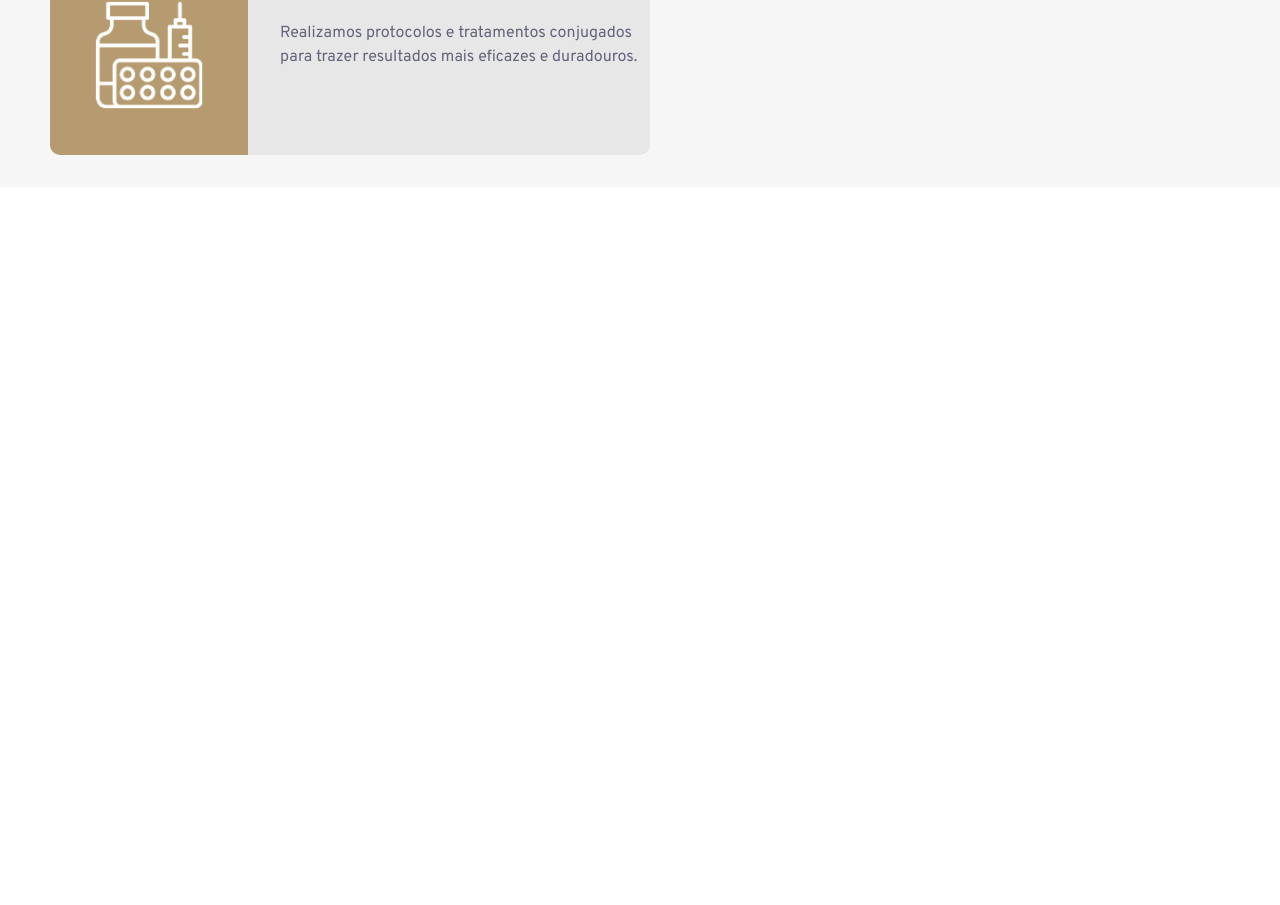
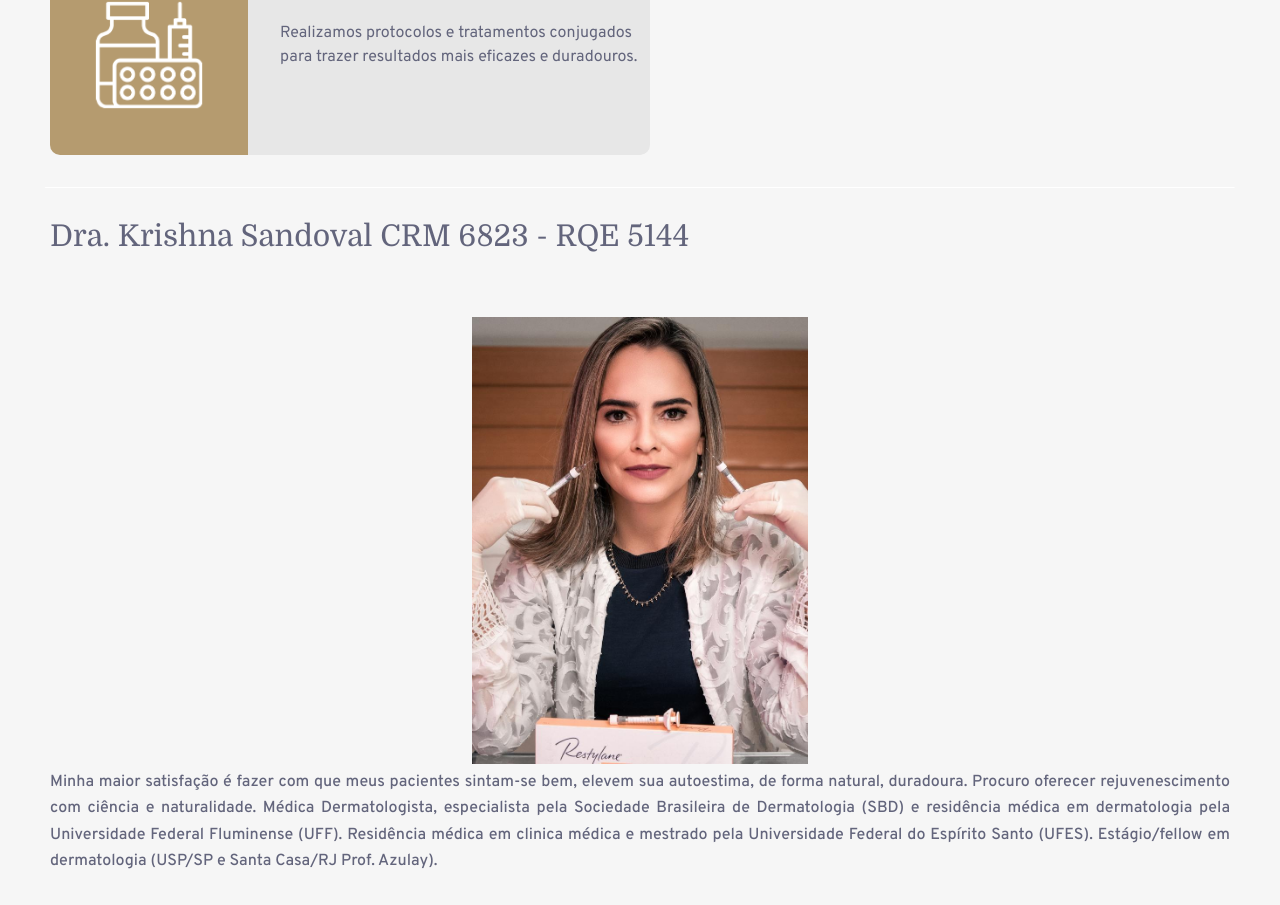
Before and after one commit to Guxxtavoww/krish, a React (Vite) app: page / in a window 1280 px wide. Shown: the part 1868-2773 px from the top of the page. Before the commit the page ends 2055 px from the top, so only its background shows below. Built offline with nearby package versions, Linux system fonts and the light colour scheme.

Commit message:
adding containers

```diff
--- a/src/components/tools/ContainerWrapper/styles.ts
+++ b/src/components/tools/ContainerWrapper/styles.ts
@@ -31,5 +31,6 @@ export const ContainerWrapperContainer = styled(motion.section)`
     text-align: left;
     font-size: clamp(14px, 5vmin, 30px);
     color: ${MAIN_TEXT_COLOR};
+    font-weight: 300;
   }
 `;
--- a/src/components/tools/PopUp/components/Whatsapp/index.tsx
+++ b/src/components/tools/PopUp/components/Whatsapp/index.tsx
@@ -72,7 +72,7 @@ const Whatsapp: React.FC = () => {
           }
           label="Aceito as politicas de Privacidade"
         />
-        <SubmitButton type="submit">INICIAR CONVERSA</SubmitButton>
+        <SubmitButton type="submit">Iniciar Coversa</SubmitButton>
       </FormContainer>
     </WhatsappContainer>
   );
--- a/src/components/tools/PopUp/components/Whatsapp/styles.ts
+++ b/src/components/tools/PopUp/components/Whatsapp/styles.ts
@@ -57,17 +57,12 @@ export const FormContainer = styled.form`
   flex-direction: column;
   align-items: center;
   gap: 6px;
-
-  span.MuiTypography-root.MuiTypography-body1.MuiFormControlLabel-label.css-ahj2mt-MuiTypography-root {
-    color: #0d0d0d !important;
-  }
 `;
 
 export const SubmitButton = styled(Button)`
   background-color: ${WHATSAPP_BUTTON_BG} !important;
   color: #fff !important;
   padding: 5px 10px !important;
-  text-transform: uppercase;
-  font-size: 1.1em !important;
+  font-size: 0.95em !important;
   font-weight: 300 !important;
 `;
--- /dev/null
+++ b/src/containers/About/index.tsx
@@ -0,0 +1,56 @@
+import React, { memo, useState } from 'react';
+
+import { krish } from '@/assets';
+import { ContainerWrapper, PopUp } from '@/components';
+
+import {
+  AboutContainer,
+  AboutContent,
+  AboutImageContainer,
+  AboutButton,
+} from './styles';
+
+const About: React.FC = () => {
+  const [isContactModalOpen, setIsContactModalOpen] = useState<boolean>(false);
+
+  return (
+    <>
+      <h2 className="container_title">
+        Dra. Krishna Sandoval CRM 6823 - RQE 5144
+      </h2>
+      <AboutContainer>
+        <AboutImageContainer>
+          <img src={krish} alt="Krishna Sandoval" />
+        </AboutImageContainer>
+        <AboutContent>
+          <p className="content_text">
+            Minha maior satisfação é fazer com que meus pacientes sintam-se bem,
+            elevem sua autoestima, de forma natural, duradoura. Procuro oferecer
+            rejuvenescimento com ciência e naturalidade. Médica Dermatologista,
+            especialista pela Sociedade Brasileira de Dermatologia (SBD) e
+            residência médica em dermatologia pela Universidade Federal
+            Fluminense (UFF). Residência médica em clinica médica e mestrado
+            pela Universidade Federal do Espírito Santo (UFES). Estágio/fellow
+            em dermatologia (USP/SP e Santa Casa/RJ Prof. Azulay).
+          </p>
+          <AboutButton
+            type="button"
+            onClick={() => setIsContactModalOpen(true)}
+          >
+            Agende sua avaliação!
+          </AboutButton>
+        </AboutContent>
+      </AboutContainer>
+      <PopUp
+        isOpen={isContactModalOpen}
+        handleClose={() => setIsContactModalOpen(false)}
+        closeWhenClickOutside
+        type="whatsapp"
+      />
+    </>
+  );
+};
+
+export default memo(
+  ContainerWrapper({ element: About, id: 'about', isAnimated: true })
+);
--- /dev/null
+++ b/src/containers/About/styles.ts
@@ -0,0 +1,65 @@
+import { Button } from '@mui/material';
+import styled from 'styled-components';
+
+import { MAIN_COLOR, MAIN_TEXT_COLOR } from '@/styles/constants';
+
+export const AboutContainer = styled.div`
+  display: grid;
+  grid-template-columns: repeat(2, 1fr);
+  gap: 5px;
+
+  @media screen and (max-width: 1680px) {
+    grid-template-columns: 1fr;
+  }
+`;
+
+export const AboutImageContainer = styled.div`
+  display: grid;
+  place-items: center;
+
+  img {
+    max-width: 336px;
+    /* object-fit: cover; */
+  }
+`;
+
+export const AboutContent = styled.div`
+  position: relative;
+  display: flex;
+  flex-direction: column;
+  align-items: flex-start;
+  justify-content: center;
+  gap: 5rem;
+  padding-right: 3rem;
+
+  p.content_text {
+    font-size: 1em;
+    font-weight: 500;
+    line-height: 1.65em;
+    text-align: justify;
+    color: ${MAIN_TEXT_COLOR};
+  }
+
+  @media screen and (max-width: 1680px) {
+    align-items: center;
+    padding-right: 0;
+    gap: 2rem;
+  }
+`;
+
+export const AboutButton = styled(Button)`
+  background-color: ${MAIN_COLOR} !important;
+  color: #fff !important;
+  text-align: center !important;
+  width: 100% !important;
+  max-width: 335px !important;
+  font-weight: 400 !important;
+  text-transform: capitalize !important;
+  padding: 0.55em 0 !important;
+  font-size: 1rem !important;
+  transition: 0.25s ease !important;
+
+  &:hover {
+    opacity: 0.8 !important;
+  }
+`;
--- /dev/null
+++ b/src/containers/Procedures/index.tsx
@@ -0,0 +1,13 @@
+import React, { memo } from 'react';
+
+import { ContainerWrapper } from '@/components';
+
+const Procedures: React.FC = () => (
+  <>
+    <h2 className="container_title">Procedimentos estéticos e tratamentos:</h2>
+  </>
+);
+
+export default memo(
+  ContainerWrapper({ element: Procedures, id: 'specialties', isAnimated: true })
+);
--- a/src/containers/index.ts
+++ b/src/containers/index.ts
@@ -1,3 +1,5 @@
+export { default as About } from './About';
 export { default as Banner } from './Banner';
+export { default as Procedures } from './Procedures';
 export { default as Differentials } from './Differentials';
 export { default as MedicalInsurance } from './MedicalInsurance';
--- a/src/features/LandingPage/index.tsx
+++ b/src/features/LandingPage/index.tsx
@@ -1,7 +1,13 @@
 import React from 'react';
 
 import { Footer, Header } from '@/components';
-import { Banner, MedicalInsurance, Differentials } from '@/containers';
+import {
+  Banner,
+  MedicalInsurance,
+  Differentials,
+  About,
+  Procedures,
+} from '@/containers';
 
 import { LandingPageContainer } from './styles';
 
@@ -11,6 +17,8 @@ const LandingPage: React.FC = () => (
     <Banner />
     <MedicalInsurance />
     <Differentials />
+    <About />
+    <Procedures />
     <Footer />
   </LandingPageContainer>
 );
```
